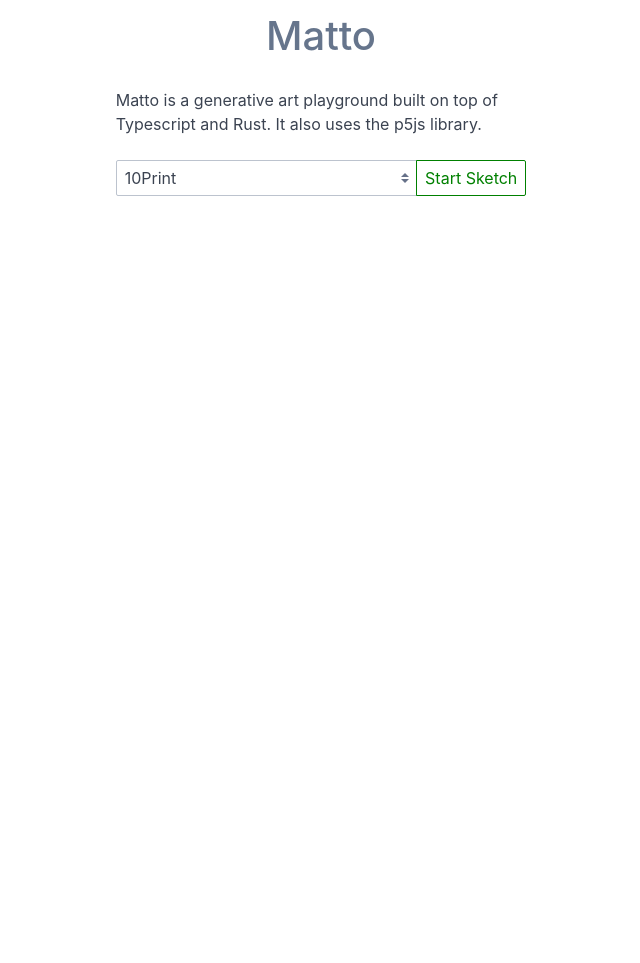
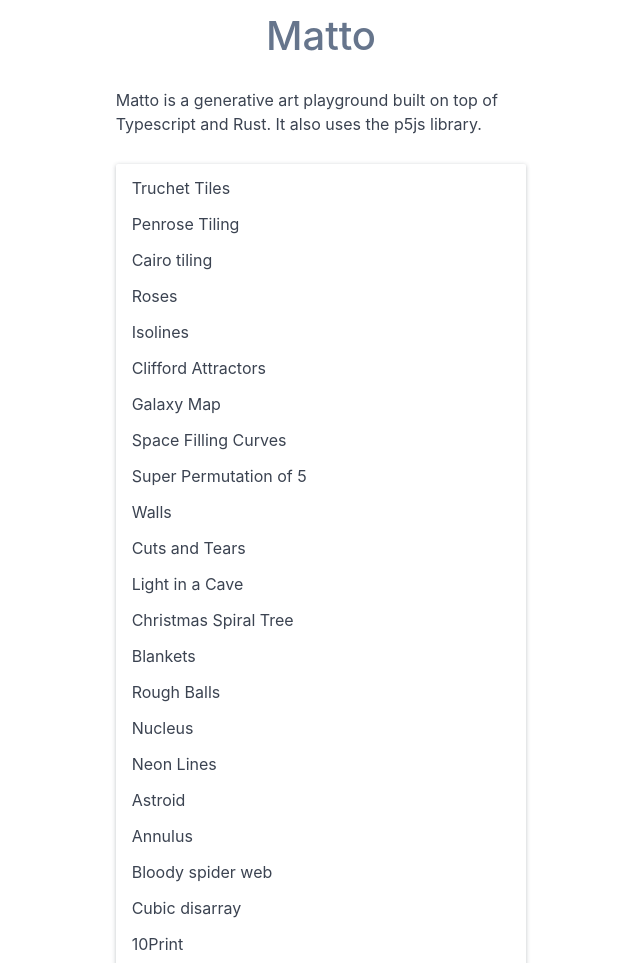
Before and after one commit to danieledapo/mattors, a React app: page / in a window 1280 px wide. Shown: the top 963 px of the page, without its empty margins (319-959 px from the left). Before the commit the page ends 800 px from the top, so only its background shows below. Built offline with nearby package versions, Linux system fonts and the light colour scheme.

Commit message:
index: nuke dropdown, use list of links to select sketch

```diff
--- a/index.scss
+++ b/index.scss
@@ -2,9 +2,13 @@
 // Spectre.css customization
 //
 
-$primary-color: green;
+$primary-color: #4d3b51;
 
 @import "node_modules/spectre.css/src/spectre.scss";
+
+.menu-item > a {
+    padding: 0.05rem 0.4rem;
+}
 
 //
 // General
--- a/index.tsx
+++ b/index.tsx
@@ -30,6 +30,7 @@
 import { PenroseTiling } from "./sketches/penrose-tiling";
 import { TruchetTiles } from "./sketches/truchet-tiles";
 
+// from older to most recent
 export const SKETCHES = [
     new Print10(),
     new CubicDisarray(),
@@ -59,34 +60,23 @@
     SKETCHES.map((s) => [s.name, s] as [string, ISketch]),
 );
 
-interface ISketchSelectorState {
-    selectedSketch: string;
-}
-
 class SketchSelector extends
-    React.Component<
-    RouteComponentProps<any, StaticContext, any>,
-    ISketchSelectorState
-    > {
-    constructor(props: Readonly<RouteComponentProps<any, StaticContext, any>>) {
-        super(props);
-
-        this.changeSketch = this.changeSketch.bind(this);
-        this.startSketch = this.startSketch.bind(this);
-
-        this.state = {
-            selectedSketch: SKETCHES[0].name,
-        };
-    }
+    React.PureComponent<RouteComponentProps<any, StaticContext, any>> {
 
     public render() {
         const sketches = [];
-
         for (const sketchName of sketchesMap.keys()) {
             sketches.push(
-                <option value={sketchName} key={sketchName}>{sketchName}</option>,
+                <li className="menu-item" key={sketchName}>
+                    <Link to={`sketch/${sketchName}`}>
+                        {sketchName}
+                    </Link>
+                </li>,
             );
         }
+
+        // show from latest to older
+        sketches.reverse();
 
         return (
             <div className="container">
@@ -104,35 +94,13 @@
                             It also uses the p5js library.
                         </p>
 
-                        <div className="input-group">
-                            <select
-                                className="form-select"
-                                onChange={this.changeSketch}
-                                value={this.state.selectedSketch}
-                            >
-                                ${sketches}
-                            </select>
-                            <button
-                                className="btn input-group-btn"
-                                onClick={this.startSketch}
-                            >
-                                Start Sketch
-                        </button>
-                        </div>
+                        <ul className="menu">
+                            {sketches}
+                        </ul>
                     </div>
                 </div>
             </div>
         );
-    }
-
-    private changeSketch(evt: React.ChangeEvent<HTMLSelectElement>) {
-        this.setState({
-            selectedSketch: evt.target.value,
-        });
-    }
-
-    private startSketch() {
-        this.props.history.push(`/sketch/${this.state.selectedSketch}`);
     }
 }
 
```
